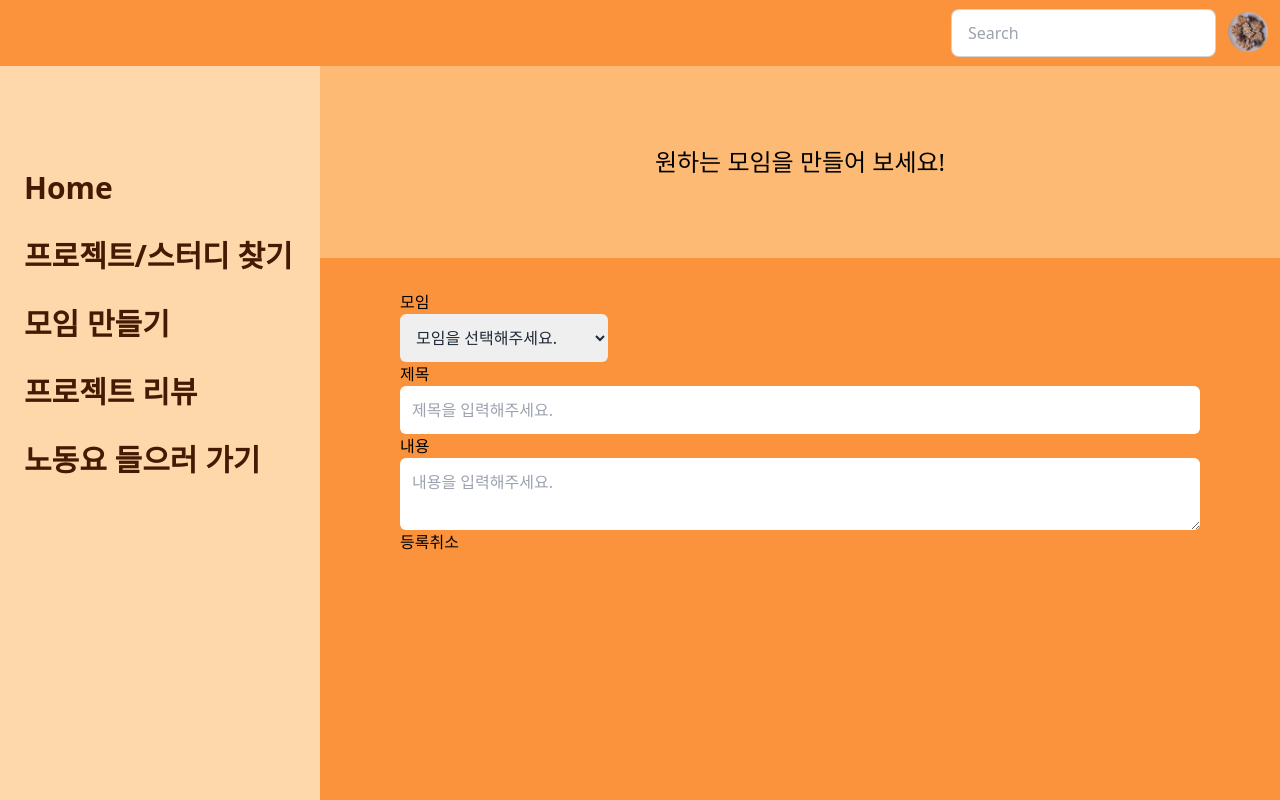
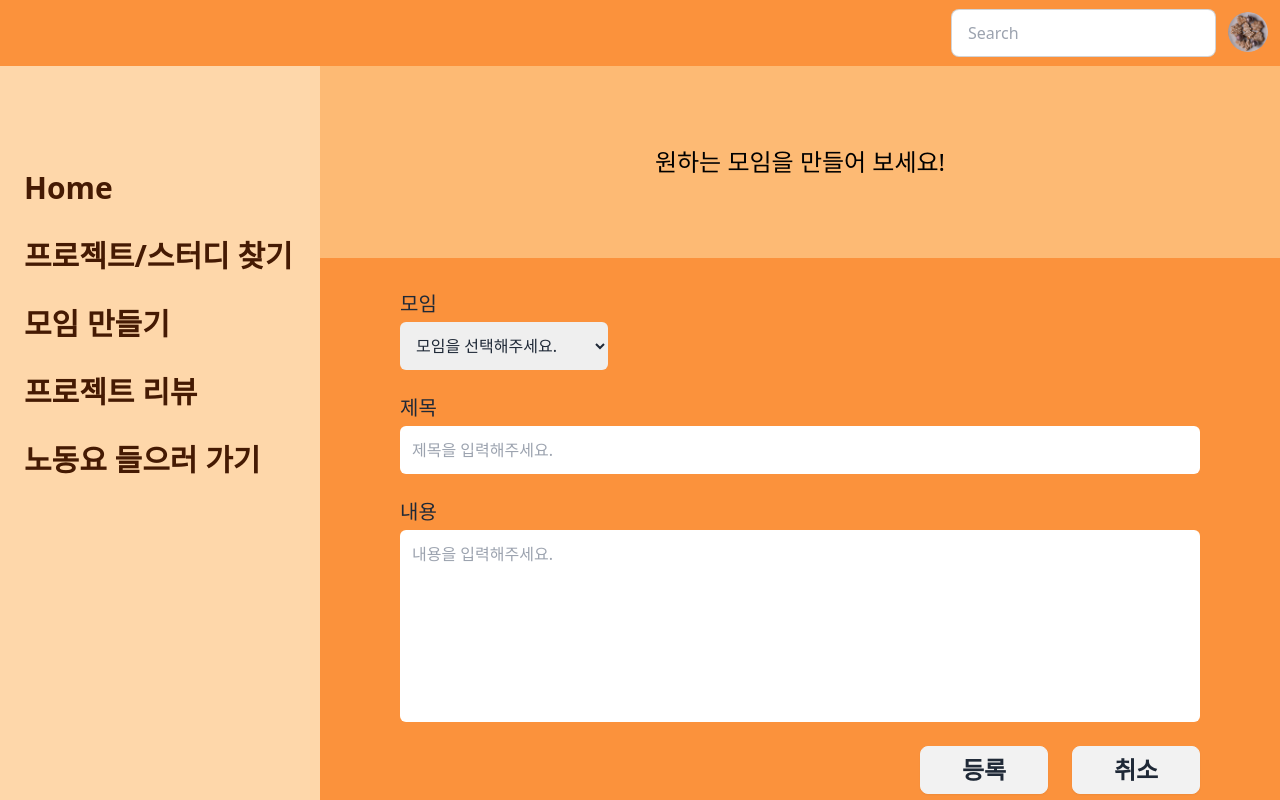
Before and after one commit to dev-cookie-project/dev-cookie, a Next.js app: page /write in a window 1280 px wide. Shown: the top 800 px of the page. Built offline with nearby package versions, Linux system fonts and the light colour scheme.

Commit message:
style: GatheringForm CSS 추가

```diff
--- a/src/app/components/gathering/GatheringForm.tsx
+++ b/src/app/components/gathering/GatheringForm.tsx
@@ -23,7 +23,7 @@ function GatheringForm() {
 
   return (
     <form className="flex flex-col" onSubmit={handleSubmitGathering}>
-      <label htmlFor="gathering" className="text-black">
+      <label htmlFor="gathering" className="text-xl mb-1">
         모임
       </label>
       <select
@@ -40,7 +40,7 @@ function GatheringForm() {
 
       {/* stack 다중 셀렉트 */}
 
-      <label htmlFor="title" className="text-black">
+      <label htmlFor="title" className="text-xl mt-6 mb-1">
         제목
       </label>
       <input
@@ -52,7 +52,7 @@ function GatheringForm() {
         onChange={(e) => setTitle(e.target.value)}
         className="p-3 rounded-md"
       />
-      <label htmlFor="content" className="text-black">
+      <label htmlFor="content" className="text-xl mt-6 mb-1">
         내용
       </label>
       <textarea
@@ -61,13 +61,13 @@ function GatheringForm() {
         placeholder="내용을 입력해주세요."
         value={content}
         onChange={(e) => setContent(e.target.value)}
-        className="p-3 rounded-md"
+        className="p-3 rounded-md resize-none h-48"
       ></textarea>
-      <div>
-        <button type="submit" className="text-black">
+      <div className="flex justify-end gap-6 mt-6">
+        <button type="submit" className="btn w-32 text-2xl">
           등록
         </button>
-        <button type="button" className="text-black">
+        <button type="button" className="btn w-32 text-2xl">
           취소
         </button>
       </div>
```
